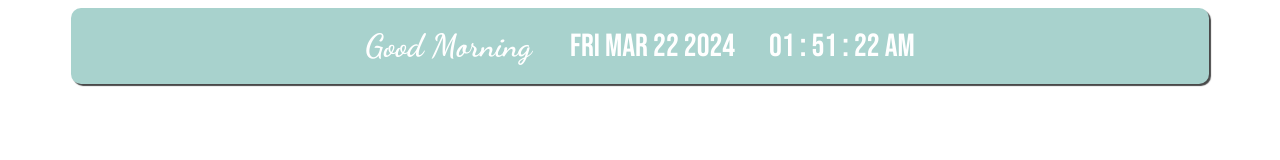
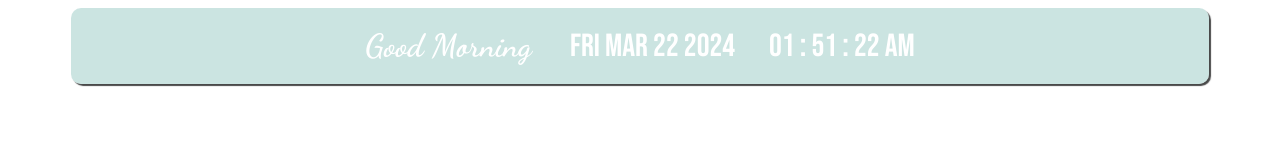
Before and after one commit to Usakara/greeting, a plain HTML site: page index.html in a window 1280 px wide. Drawn offline with Linux system fonts and the light colour scheme.

Commit message:
Update index.html

```diff
--- a/index.html
+++ b/index.html
@@ -40,7 +40,7 @@ h1 {
 .card {
     padding: 10px 25px 10px 25px;
     border-radius: 10px;
-    background: #a8d2cd;
+    background: rgba(168, 210, 205, 0.6);
     width: 85vw;
     color: #fff;
     display: inline-block;
```
